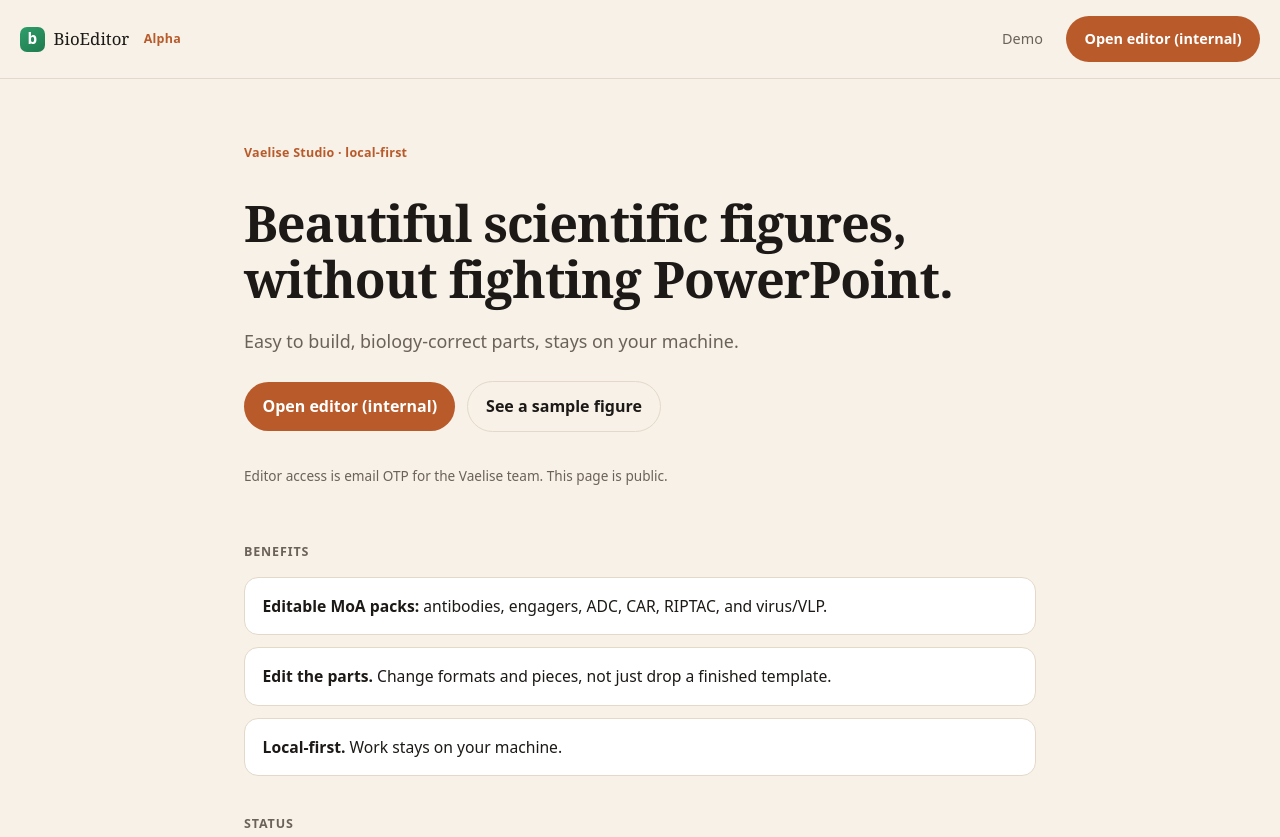
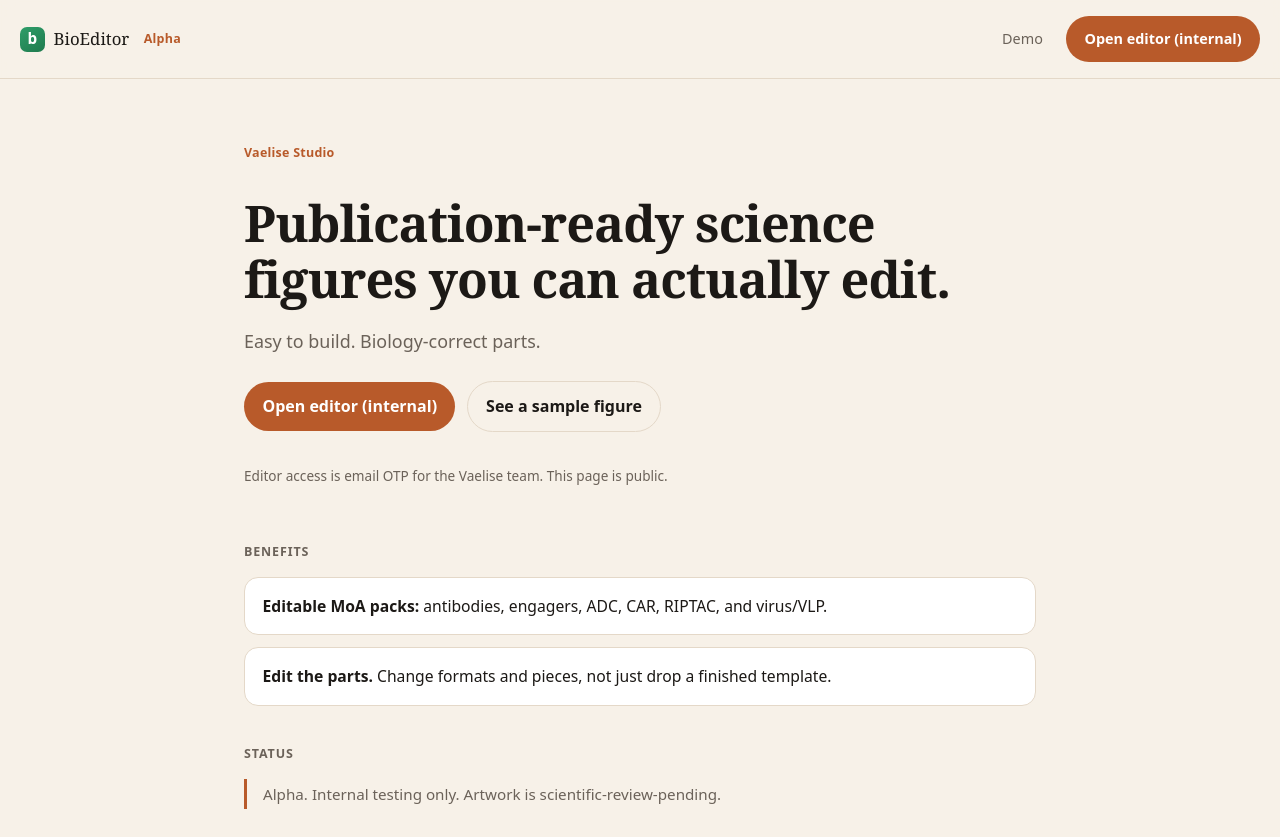
Before and after one commit to steveh-alpha/bioeditor-play, a plain HTML site: page marketing/index.html in a window 1280 px wide. Shown: the top 837 px of the page. Drawn offline with Linux system fonts and the light colour scheme.

Commit message:
Landing copy lock: publication-ready figures you can actually edit.

```diff
--- a/marketing/index.html
+++ b/marketing/index.html
@@ -4,7 +4,7 @@
 <meta charset="utf-8">
 <meta name="viewport" content="width=device-width, initial-scale=1">
 <title>BioEditor — Vaelise</title>
-<meta name="description" content="Easy to build, biology-correct parts, stays on your machine. Alpha — internal testing only.">
+<meta name="description" content="Easy to build. Biology-correct parts. Alpha — internal testing only.">
 <style>
 :root{
   --ink:#1c1916; --muted:#6b6259; --paper:#f7f1e8; --line:#e4d8c8;
@@ -92,9 +92,9 @@ footer a{color:var(--muted)}
 
 <main class="wrap">
   <section class="hero">
-    <p class="tag">Vaelise Studio · local-first</p>
-    <h1>Beautiful scientific figures, without fighting PowerPoint.</h1>
-    <p class="lede">Easy to build, biology-correct parts, stays on your machine.</p>
+    <p class="tag">Vaelise Studio</p>
+    <h1>Publication-ready science figures you can actually edit.</h1>
+    <p class="lede">Easy to build. Biology-correct parts.</p>
     <div class="cta-row">
       <a class="btn" href="https://app.bioeditor.vaelise.com/">Open editor (internal)</a>
       <a class="btn secondary" href="#demo">See a sample figure</a>
@@ -107,8 +107,7 @@ footer a{color:var(--muted)}
     <ul>
       <li><strong>Editable MoA packs:</strong> antibodies, engagers, ADC, CAR, RIPTAC, and virus/VLP.</li>
       <li><strong>Edit the parts.</strong> Change formats and pieces, not just drop a finished template.</li>
-      <li><strong>Local-first.</strong> Work stays on your machine.</li>
-    </ul>
+</ul>
   </div>
 
   <h2>Status</h2>
```
